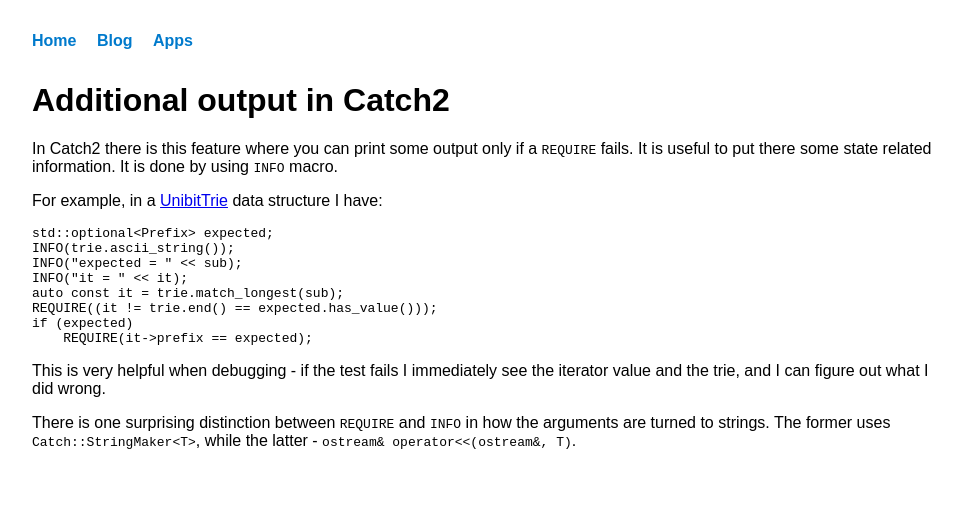
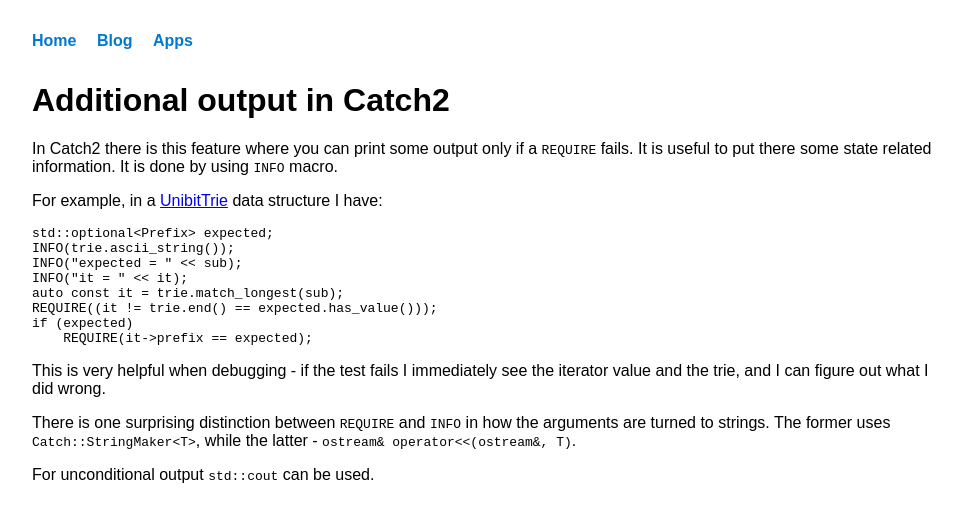
Before and after one commit to nicktrandafil/nicktrandafil.github.io, a Jekyll site: the page built from _posts/2026-2-4-catch2-additional-output.md, in a window 1280 px wide. Shown: the top 522 px of the page, without its empty margins (158-1120 px from the left). Built offline with Jekyll 4.4.1, drawn with Linux system fonts in a browser that asks for light colours.

Commit message:
Append "Additional output in Catch2"

```diff
--- a/_posts/2026-2-4-catch2-additional-output.md
+++ b/_posts/2026-2-4-catch2-additional-output.md
@@ -24,3 +24,5 @@ if (expected)
 This is very helpful when debugging - if the test fails I immediately see the iterator value and the trie, and I can figure out what I did wrong.
 
 There is one surprising distinction between `REQUIRE` and `INFO` in how the arguments are turned to strings. The former uses `Catch::StringMaker<T>`, while the latter - `ostream& operator<<(ostream&, T)`.
+
+For unconditional output `std::cout` can be used.
```
